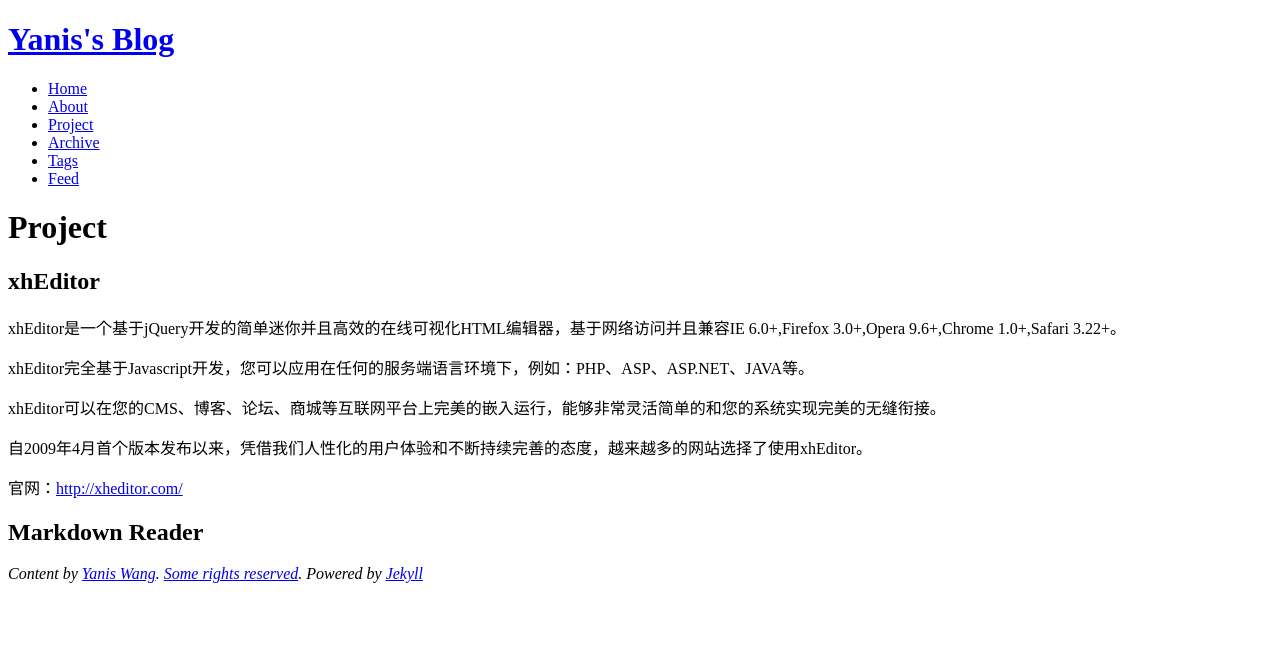
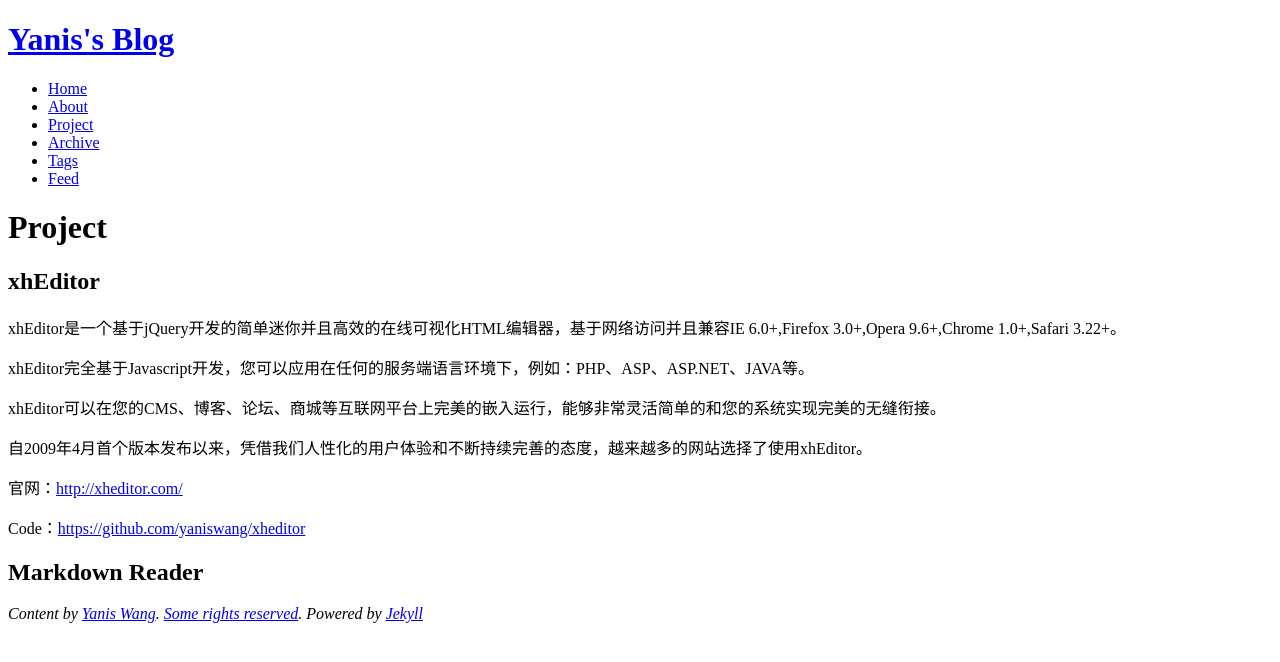
Before and after one commit to yaniswang/yaniswang.github.com, a Jekyll site: the page built from project.md, in a window 1280 px wide. Shown: the top 662 px of the page. Built offline with Jekyll 4.4.1, drawn with Linux system fonts in a browser that asks for light colours; some web fonts are replaced.

Commit message:
add xheditor code link

```diff
--- a/project.md
+++ b/project.md
@@ -17,5 +17,7 @@
 
 官网：[http://xheditor.com/](http://xheditor.com/)
 
+Code：[https://github.com/yaniswang/xheditor](https://github.com/yaniswang/xheditor)
+
 Markdown Reader
 -------
```
